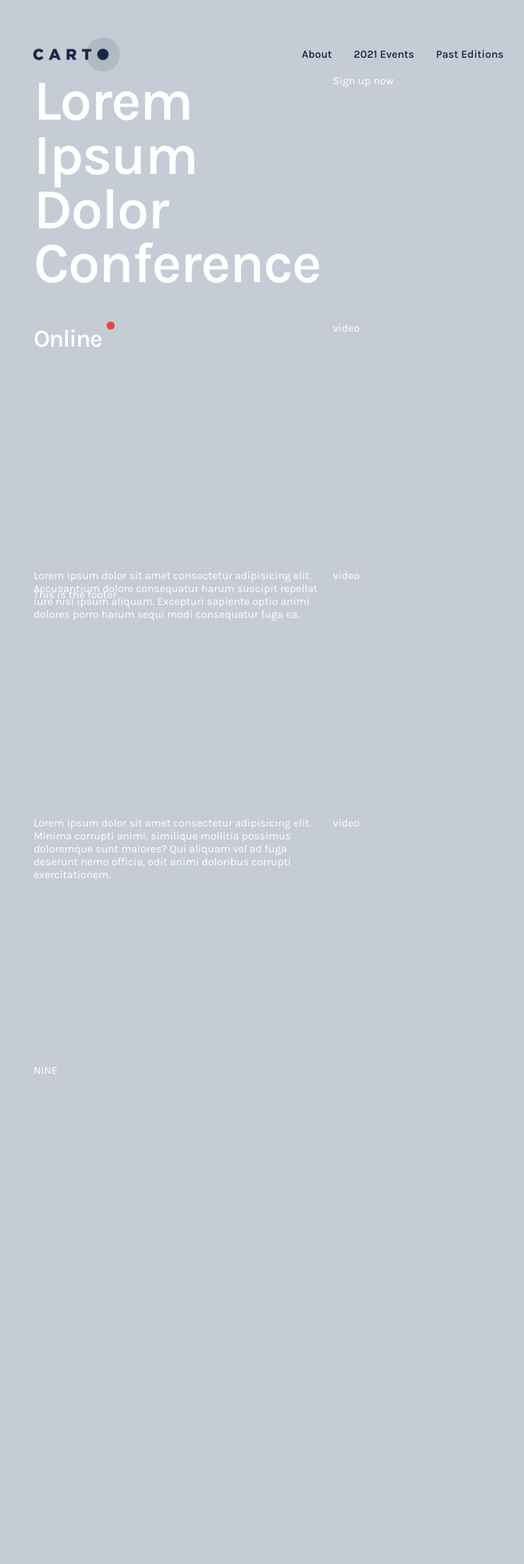
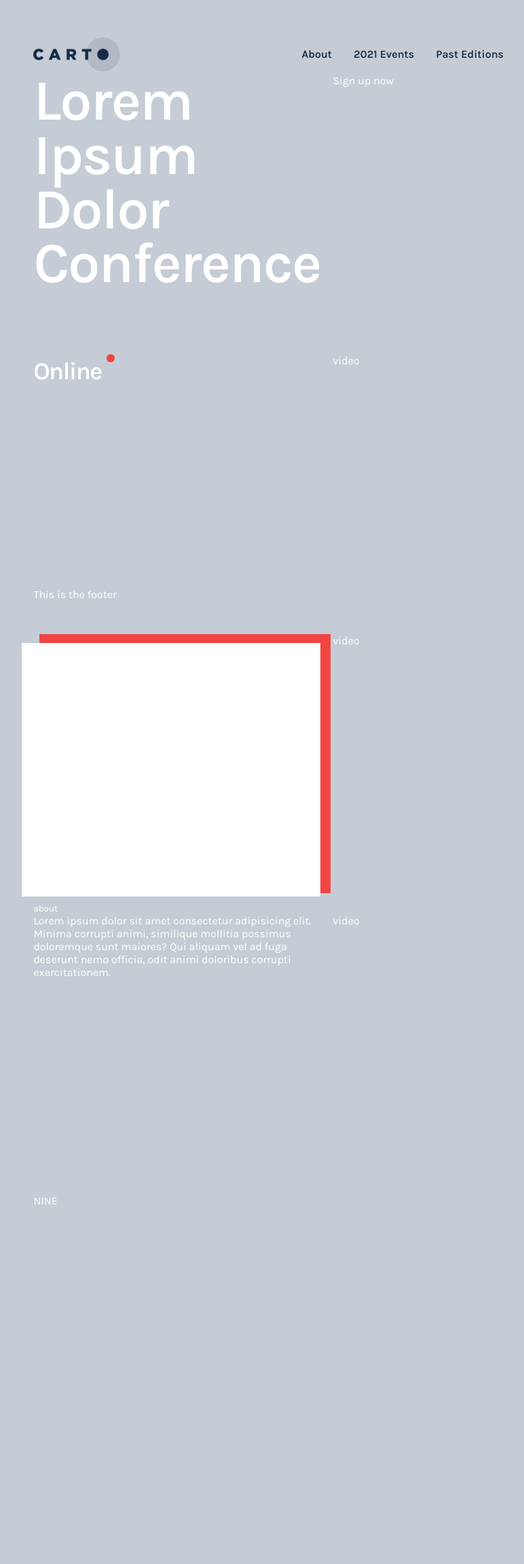
Before and after one commit to BrittanyBlake/carto_ui_test, a Jekyll site: the page built from index.html, in a window 1280 px wide. Shown: the whole page at 68% size, without its empty margins (210-982 px from the left). Built offline with Jekyll 4.4.1, drawn with Linux system fonts in a browser that asks for light colours; before the commit the page ends 2061 px from its top, so only the background shows below that.

Commit message:
add overlapping boxes

```diff
--- a/_sass/main.scss
+++ b/_sass/main.scss
@@ -90,3 +90,30 @@ display: flex;
   border-radius: 50%;
   display: inline-block;
 }
+.five{
+  position: relative;
+}
+
+.red{
+  width: 390px;
+  height: 331px;
+  margin: 0 0 12px 9px;
+  padding: 13px 15px 37px 24px;
+  //padding: 37px 24px 13px 15px;
+  background-color: $primaryColor;
+  // position: absolute;
+  // z-index: 2;
+}
+
+.main-text{
+  width: 390px;
+  height: 334px;
+  margin: 0 0 0 -50px;
+  //padding: 15px 37px 24px 13px;
+  //padding: 13px 15px 37px 24px;
+  padding: 15px 37px 24px 13px;
+  //padding: 37px 24px 13px 15px;
+  background-color: $bodyColor;
+  // position:absolute;
+  // z-index: 1;
+}
--- a/index.html
+++ b/index.html
@@ -4,20 +4,25 @@ layout: default
 ---
 
 <div class="grid-container">
-  <h1 class="conference-title">
-    Lorem ipsum dolor Conference
-  </h1>
+  <h1 class="conference-title">Lorem ipsum dolor Conference</h1>
   <div class="two">Sign up now</div>
   <div class="three">
-       <p class="online">Online</p>
-       <span class="oval"></span>
+    <p class="online">Online</p>
+    <span class="oval"></span>
   </div>
 
   <div class="four">video</div>
   <div class="five">
-    Lorem ipsum dolor sit amet consectetur adipisicing elit. Accusantium dolore
-    consequatur harum suscipit repellat iure nisi ipsum aliquam. Excepturi
-    sapiente optio animi dolores porro harum sequi modi consequatur fuga ea.
+    <div class="red">
+      <div class="main-text">
+        Lorem ipsum dolor sit amet consectetur adipisicing elit. Accusantium
+        dolore consequatur harum suscipit repellat iure nisi ipsum aliquam.
+        Excepturi sapiente optio animi dolores porro harum sequi modi
+        consequatur fuga ea.
+      </div>
+    </div>
+
+    <small class="about-text"> about </small>
   </div>
   <div class="six">video</div>
   <div class="seven">
```
Also changed, not shown: 3 other files.
